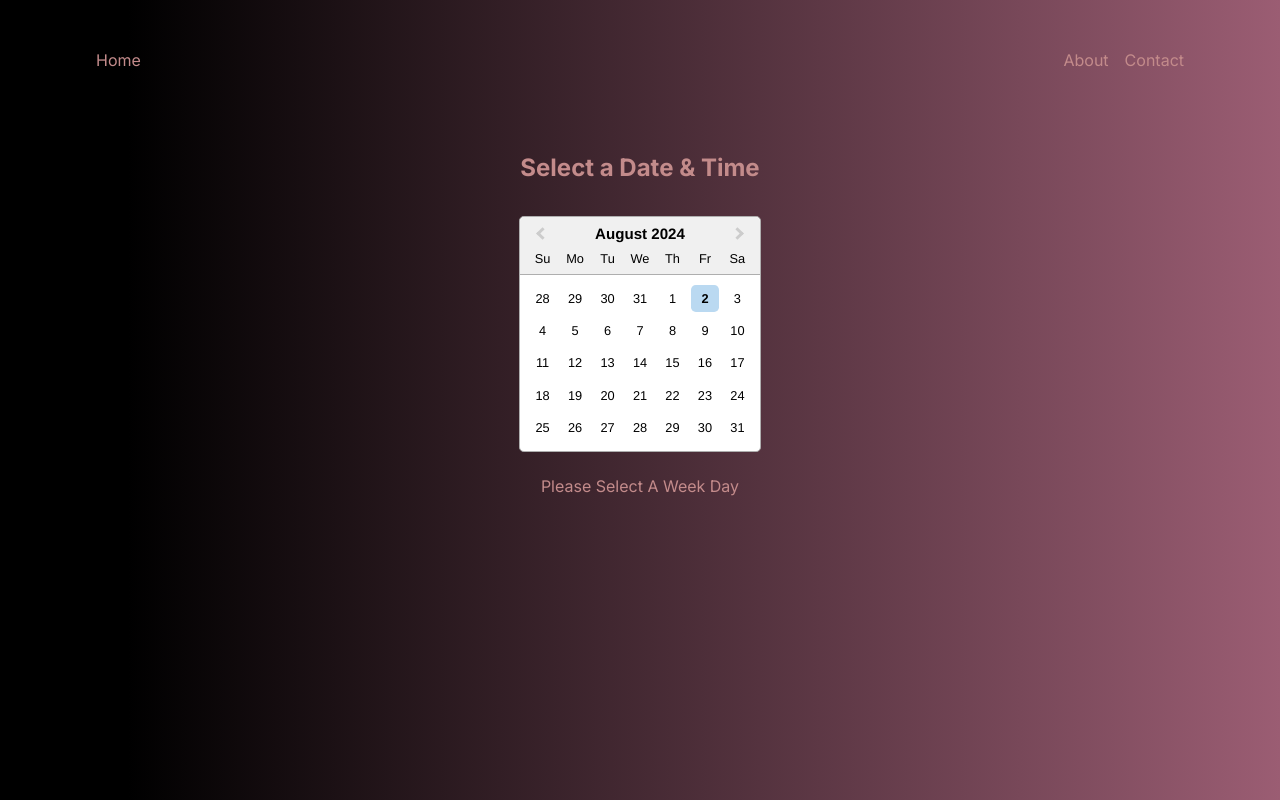
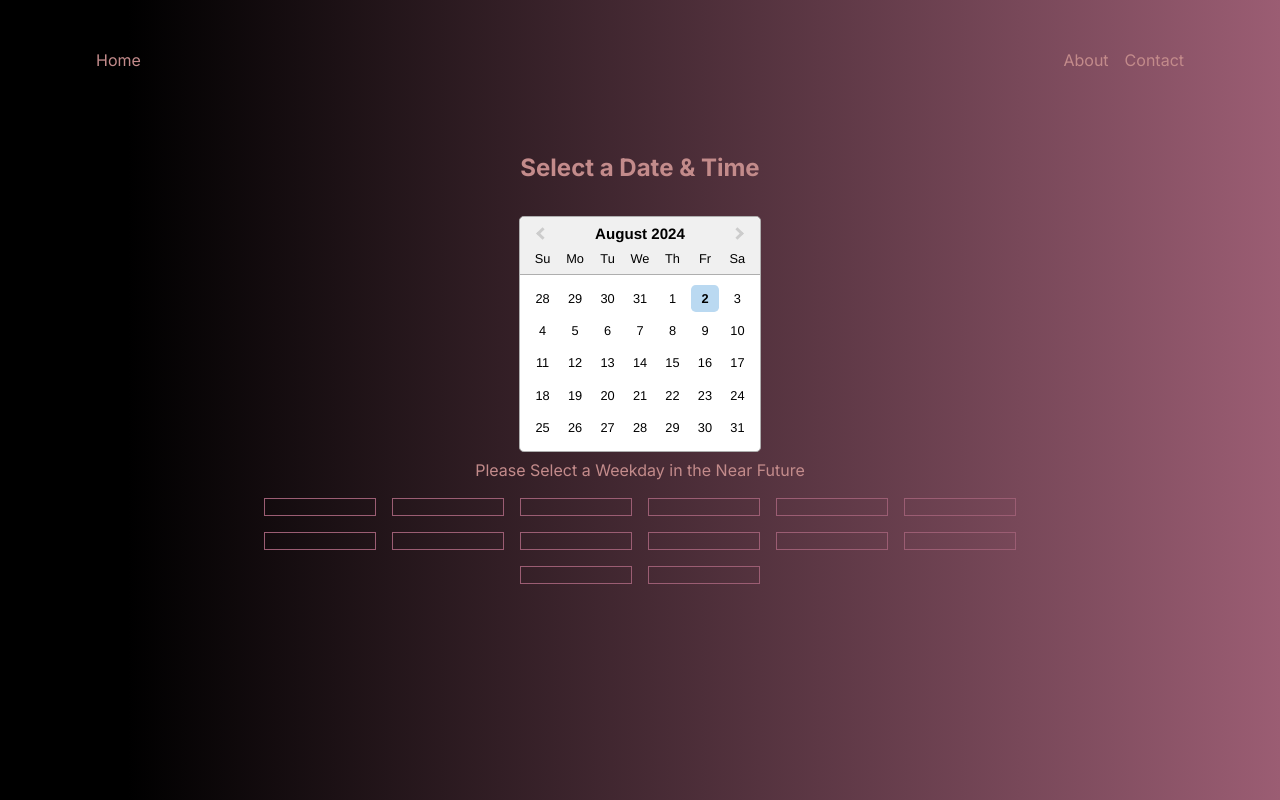
Before and after one commit to clucero36/appointments, a Next.js app in the folder app-router-appointments/: page /availabilities in a window 1280 px wide. Built offline with nearby package versions, Linux system fonts and the light colour scheme.

Commit message:
Component Sizes & TimeSlot Skeletons

```diff
--- a/app-router-appointments/app/availabilities/page.js
+++ b/app-router-appointments/app/availabilities/page.js
@@ -11,10 +11,9 @@ export default function Page({ searchParams }) {
       <Suspense>
         <Calander />
       </Suspense>
-      <Suspense>
+      <Suspense >
         <TimeSlots params={searchParams}/>
       </Suspense>
-
     </div>
   )
 }
--- a/app-router-appointments/app/service-details/page.js
+++ b/app-router-appointments/app/service-details/page.js
@@ -11,9 +11,9 @@ export default function Page() {
   })
 
   return (
-    <div>
+    <div className="mb-8">
       <div className='text-2xl text-center p-8'>Lets Build</div>
-      <div className='flex flex-col w-4/5 xl:w-2/5 my-0 mx-auto gap-5 '>
+      <div className='flex flex-col w-4/5 xl:w-2/5 my-0 mx-auto gap-5 text-left h-17.5 md:h-10.5'>
         {renderedServices}
       </div>
     </div>
--- a/app-router-appointments/app/ui/AppointmentForm.js
+++ b/app-router-appointments/app/ui/AppointmentForm.js
@@ -9,7 +9,7 @@ export default function AppointmentForm({ params }) {
   const [email, setEmail] = useState('');
 
   return (
-    <form action={createAppointment} className='flex flex-col w-4/5 lg:w-3/5 gap-4 mx-auto' autocomplete="off">
+    <form action={createAppointment} className='flex flex-col w-4/5 lg:w-2/5 gap-4 mx-auto' autocomplete="off">
       <input
         className="h-8 block w-full border-0 py-1.5 pl-2 bg-[#c38b8b] ring-1 ring-inset ring-[#9b5d73] text-black placeholder:text-black focus:outline-none rounded-md"
         type='text'
--- a/app-router-appointments/app/ui/Calander.js
+++ b/app-router-appointments/app/ui/Calander.js
@@ -10,11 +10,11 @@ export default function Calander() {
   const { replace } = useRouter();
 
   function handleSearch(date) {
-    console.log(date);
       const params = new URLSearchParams(searchParams);
       const today = new Date();
       params.delete('past')
       if (date < today) {
+
         params.set('past', 'past')
       }
       if (date) {
--- a/app-router-appointments/app/ui/Staff.js
+++ b/app-router-appointments/app/ui/Staff.js
@@ -25,7 +25,7 @@ export default async function Staff({serviceId}) {
 
   let renderedTeam = team.map((teamMember) => {
     return (
-      <Link className="w-4/5 lg:w-3/5 mx-auto" key={teamMember.id} href={{
+      <Link className="w-4/5 lg:w-2/5 mx-auto" key={teamMember.id} href={{
         pathname: '/availabilities',
         query: {
           serviceId: `${service.object.id}`,
--- a/app-router-appointments/app/ui/TimeSlots.js
+++ b/app-router-appointments/app/ui/TimeSlots.js
@@ -1,6 +1,6 @@
 import Link from 'next/link';
 import axios from 'axios';
-import { getEndAtDate, getTimeString, reviver } from '../lib/util';
+import { getEndAtDate, getTimeString } from '../lib/util';
 
 
 export default async function TimeSlots({ params }) {
@@ -10,6 +10,16 @@ export default async function TimeSlots({ params }) {
 
   var timeSlots = [];
   var renderedTimeSlots = [];
+  let skeletons = new Array(14);
+  skeletons.fill(' ');
+
+  const renderedSkeletons = skeletons.map((skeleton, index) => {
+    return (
+      <div key={index} className="border border-[#9b5d73] p-2 hover:border-[#c38b8b] basis-28">
+        {skeleton}
+      </div>
+    )
+  })
 
   if (dateParam.length !== 0 && past !== 'past') {
     const start_date = new Date(dateParam);
@@ -32,7 +42,6 @@ export default async function TimeSlots({ params }) {
       params: searchRequest
     });
     timeSlots = JSON.parse(res.data, reviver);
-    console.log(timeSlots);
     timeSlots = timeSlots.availabilities;
   };
 
@@ -66,6 +75,16 @@ export default async function TimeSlots({ params }) {
     }); // end map
   }; // end if
 
+
+  if (timeSlots.length === 0) {
+    return (
+      <>Please Select a Weekday in the Near Future
+        <div className="flex flex-wrap justify-center gap-4 align-center w-4/5 lg:w-3/5 mx-auto my-4">
+          {renderedSkeletons}
+        </div>
+      </>
+    )
+  }
   return (
     <>
       <div className="flex flex-wrap justify-center gap-4 align-center w-4/5 lg:w-3/5 mx-auto my-4">
```
Lines whose indentation alone changed are shown as unchanged.
